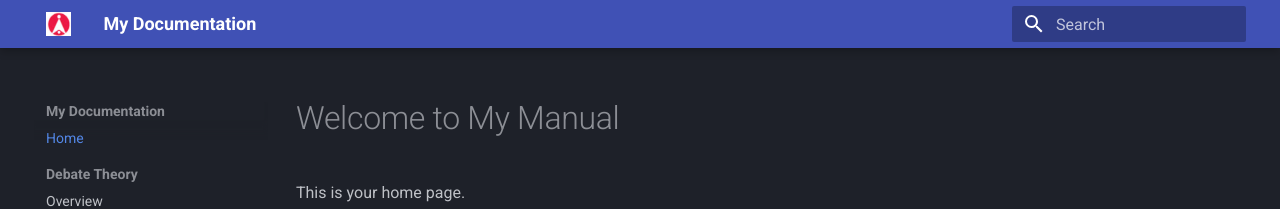
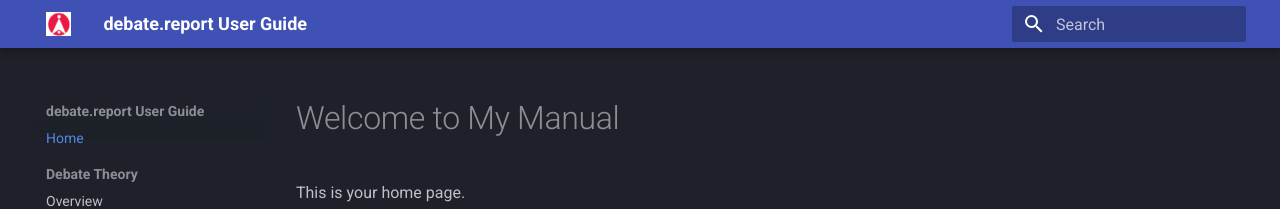
Before and after one commit to datweeds/debate, an MkDocs documentation site: the page built from docs/index.md, in a window 1280 px wide. Shown: the top 209 px of the page. Built offline with MkDocs 1.6.1 and Material for MkDocs 9.7.7, drawn with Linux system fonts in a browser that asks for light colours.

Commit message:
Update mkdocs.yml

```diff
--- a/mkdocs.yml
+++ b/mkdocs.yml
@@ -1,4 +1,4 @@
-site_name: My Documentation
+site_name: debate.report User Guide
 site_url: https://debate.support          # ← Change to your real domain later (important for correct links)
 
 extra_css:
```
